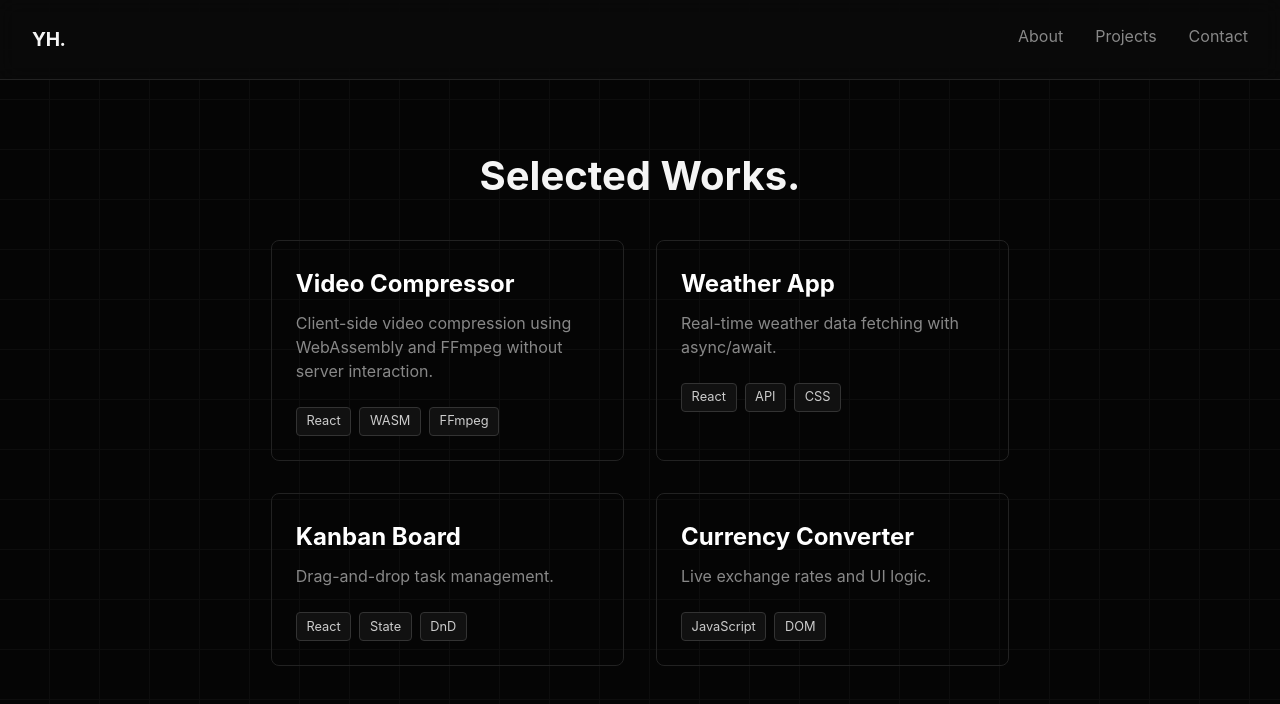
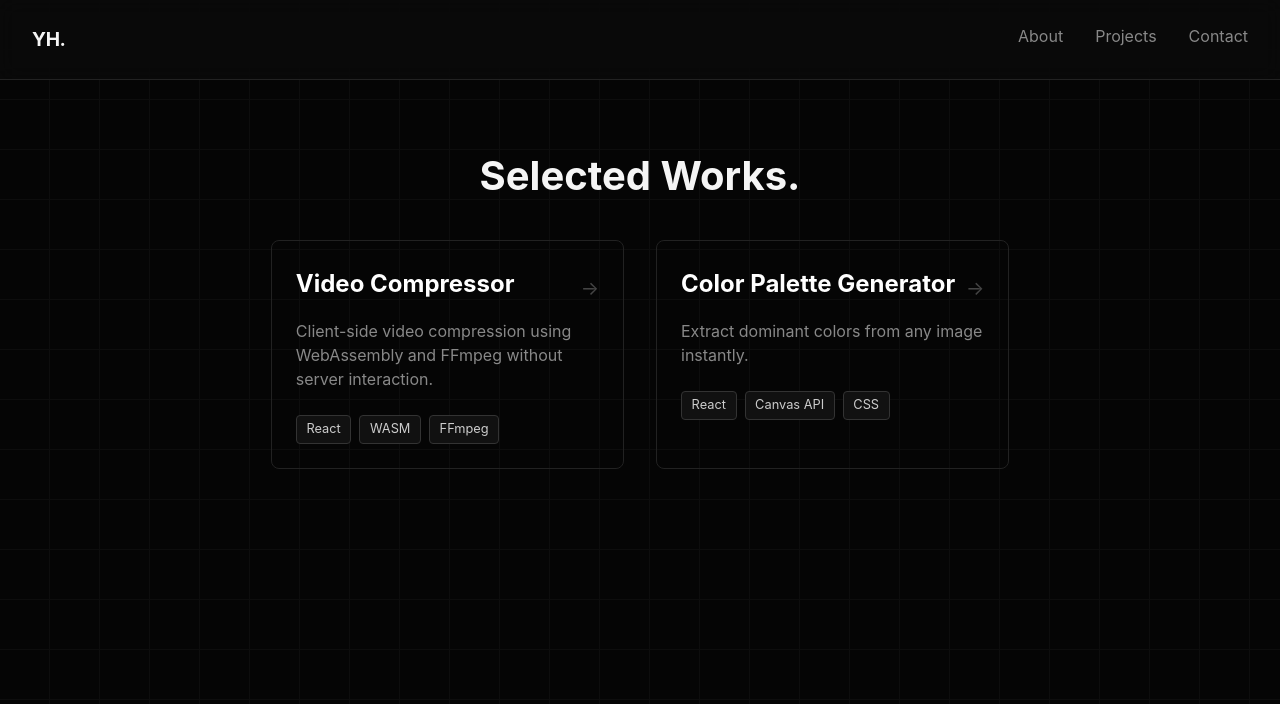
Before and after one commit to DirtX/portfolio, a React (Vite) app: page /projects in a window 1280 px wide. Shown: the top 704 px of the page. Built offline with nearby package versions, Linux system fonts and the light colour scheme.

Commit message:
refactor: clean up code and add color palette route

```diff
--- a/src/App.jsx
+++ b/src/App.jsx
@@ -6,6 +6,8 @@ import About from './pages/About';
 import Contact from './pages/Contact';
 import BackgroundGrid from './components/BackgroundGrid';
 import VideoCompressor from './pages/Projects/VideoCompressor';
+import ColorPalette from './pages/Projects/ColorPalette';
+
 import './App.css';
 
 export default function App() {
@@ -20,6 +22,7 @@ export default function App() {
             <Route path="/about" element={<About />} />
             <Route path="/projects" element={<Projects />} />
             <Route path="/projects/video-compressor" element={<VideoCompressor />} />
+            <Route path="/projects/color-palette" element={<ColorPalette />} />
             <Route path="/contact" element={<Contact />} />
           </Routes>
         </main>
--- a/src/components/ProjectCard.css
+++ b/src/components/ProjectCard.css
@@ -1,10 +1,28 @@
+.project-card-header {
+  display: flex;
+  justify-content: space-between;
+  align-items: center;
+  margin-bottom: 0.5rem;
+}
+
+.project-arrow {
+  color: #444;
+  font-size: 1.2rem;
+  transition: transform 0.2s ease, color 0.2s ease;
+}
+
+.project-card:hover .project-arrow {
+  transform: translateX(8px);
+  color: #fff;
+}
+
 .project-card {
   border: 1px solid #222;
   border-radius: 8px;
   padding: 1.5rem;
   transition: border-color 0.3s ease;
   display: block;
-  text-decoration: none; /* Гарантуємо, що лінк не матиме підкреслення */
+  text-decoration: none;
 }
 
 .project-card:hover {
--- a/src/components/ProjectCard.jsx
+++ b/src/components/ProjectCard.jsx
@@ -4,9 +4,12 @@ import './ProjectCard.css';
 export default function ProjectCard ({ id, title, desc, tech}) {
     return (
         <Link to={`/projects/${id}`} className="project-card">
-            <h3 className="project-title">{title}</h3>
+            <div className="project-card-header">
+                <h3 className="project-title">{title}</h3>
+                <span className="project-arrow">→</span>
+            </div>
+
             <p className="project-desc">{desc}</p>
-
             <div className="tech-stack">
                 {tech.map((t) => (
                     <span key={t} className="tech-tag">{t}</span>
--- a/src/pages/Projects.jsx
+++ b/src/pages/Projects.jsx
@@ -1,12 +1,9 @@
-import { Link } from 'react-router-dom';
 import ProjectCard from '../components/ProjectCard';
 import './Projects.css';
 
 const projectsData = [
   { id: 'video-compressor', title: 'Video Compressor', desc: 'Client-side video compression using WebAssembly and FFmpeg without server interaction.', tech: ['React', 'WASM', 'FFmpeg']},
-  { id: 'weather-app', title: 'Weather App', desc: 'Real-time weather data fetching with async/await.', tech: ['React', 'API', 'CSS'] },
-  { id: 'kanban', title: 'Kanban Board', desc: 'Drag-and-drop task management.', tech: ['React', 'State', 'DnD'] },
-  { id: 'converter', title: 'Currency Converter', desc: 'Live exchange rates and UI logic.', tech: ['JavaScript', 'DOM'] }
+  { id: 'color-palette', title: 'Color Palette Generator', desc: 'Extract dominant colors from any image instantly.', tech: ['React', 'Canvas API', 'CSS']}
 ];
 
 export default function Projects() {
--- a/src/pages/Projects/VideoCompressor.css
+++ b/src/pages/Projects/VideoCompressor.css
@@ -77,3 +77,17 @@
   margin-top: 0.75rem;
   font-family: monospace;
 }
+
+.compressor-controls-row {
+  display: flex;
+  gap: 1rem;
+}
+
+.compressor-submit-btn {
+  width: 100%;
+  margin-top: 1rem;
+}
+
+.compressor-submit-btn .base-btn {
+  width: 100%;
+}
--- a/src/pages/Projects/VideoCompressor.jsx
+++ b/src/pages/Projects/VideoCompressor.jsx
@@ -163,7 +163,7 @@ export default function VideoCompressor() {
           {errorMessage && <span className="error-message">{errorMessage}</span>}
         </div>
 
-        <div style={{ display: 'flex', gap: '1rem' }}>
+        <div className="compressor-controls-row">
           <div className="input-group" style={{ flex: 1 }}>
             <label>Target Size (MB)</label>
             <input
@@ -190,14 +190,15 @@ export default function VideoCompressor() {
           </div>
         </div>
 
+        <div className="compressor-submit-btn">
           <Button
             variant={isLoaded && videoFile && !isCompressing ? "primary" : "secondary"}
             onClick={startCompression}
             disabled={!isLoaded || !videoFile || isCompressing}
-          style={{ width: '100%', marginTop: '1rem' }}
           >
             {isCompressing ? 'Compressing...' : !isLoaded ? 'Loading Engine...' : 'Start Compression'}
           </Button>
+        </div>
 
         {isCompressing && (
           <div className="progress-section">
```
Lines whose indentation alone changed are shown as unchanged.
